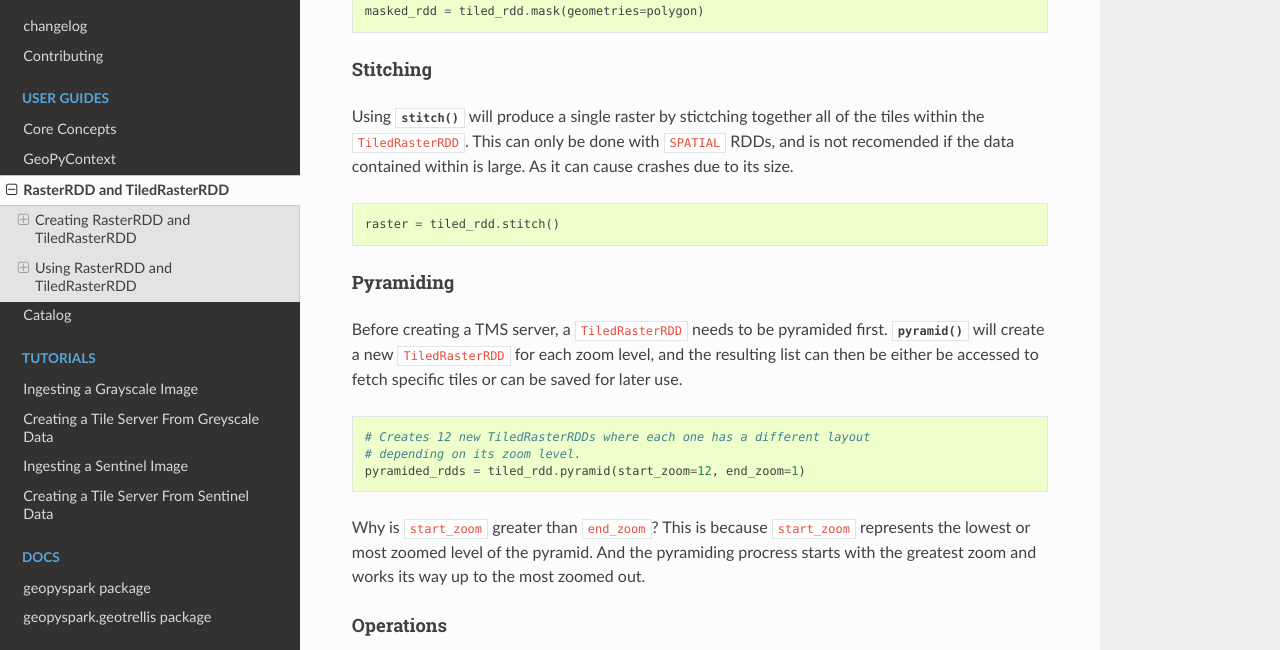
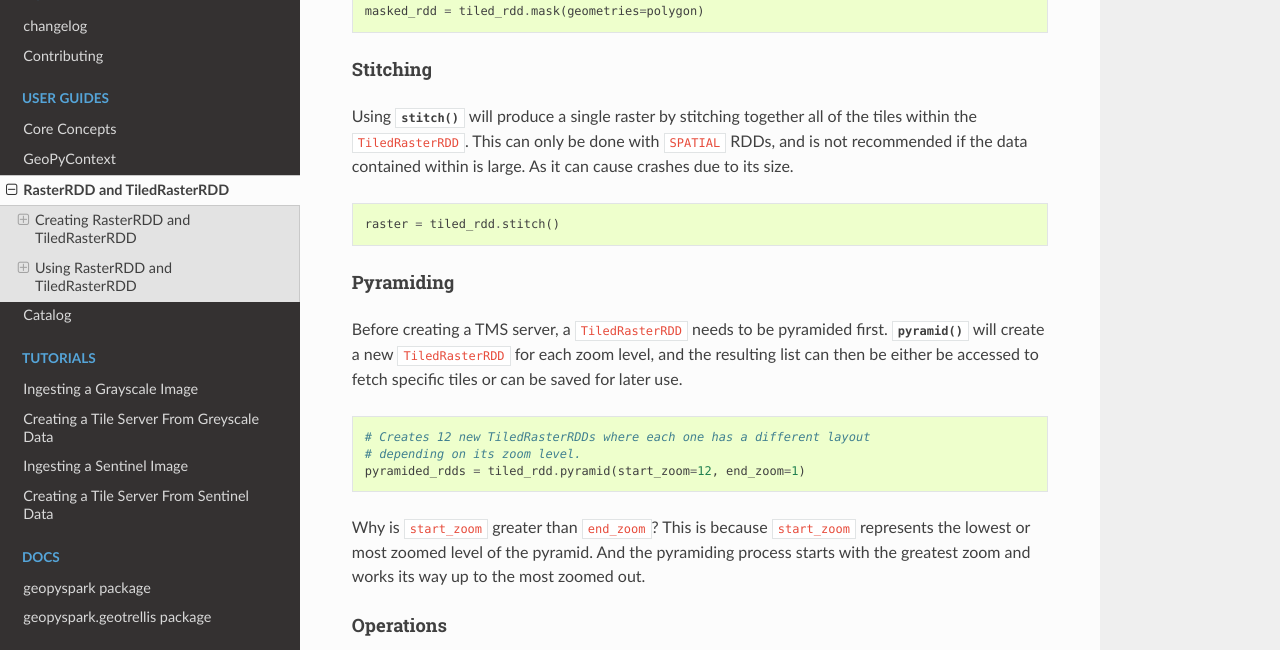
Before and after one commit to locationtech-labs/geopyspark, a Sphinx documentation site: the page built from docs/guides/rdd.rst, in a window 1280 px wide and 900 px high, scrolled down 8473 px. Shown: the part 151-801 px from the top of the window. Built offline with Sphinx 7.4.7 and the Read the Docs theme 2.0.0, drawn with Linux system fonts in a browser that asks for light colours; some of the changed text lies outside the part shown.

Commit message:
Fixed spelling mistakes

```diff
--- a/docs/guides/geopycontext.rst
+++ b/docs/guides/geopycontext.rst
@@ -12,15 +12,15 @@
 such a way so they can be serialized/deserialzed. ``GeoPyContext`` makes this a
 little easier by providing methods that will prepare the data before it is
 sent over. This is why a ``GeoPyContext`` instance is needed for almost all
-functions and class consturctors.
+functions and class constructors.
 
 
 Initializing GeoPyContext
 --------------------------
 
-Initializing ``GeoPyContext`` cabe be done through two different methods:
+Initializing ``GeoPyContext`` can be done through two different methods:
 either by giving it an exisiting ``SparkContext`` or by passing in the
-arguements used to construct a ``SparkContext``.
+arguments used to construct a ``SparkContext``.
 
 .. code:: python
 
--- a/docs/guides/rdd.rst
+++ b/docs/guides/rdd.rst
@@ -172,7 +172,7 @@
 The final way to create ``TiledRasterRDD`` is by calculating the Euclidean of
 a Shapely geometry. :meth:`~geopyspark.geotrellis.rdd.TiledRasterRDd.euclidean_distance`
 is the class method which does this. While you can use any geometry to perform
-Euclidean distance, it is reccomended **not** to use Polygons if they cover
+Euclidean distance, it is recommended **not** to use Polygons if they cover
 many cells of the resulting raster. As this can impact performance in a
 negative way.
 
@@ -345,7 +345,7 @@
 each ``Tile`` is referenced by a key, and if there's overlap than there could
 be duplicate keys.
 
-Therefore, it is recomended to use ``tile_to_layout`` to ensure there is no
+Therefore, it is recommended to use ``tile_to_layout`` to ensure there is no
 duplication.
 
 .. code:: python
@@ -418,6 +418,7 @@
       pyproj.Proj(init='epsg:3857'))
 
   reprojected_polygon = transform(project, geom)
+
 
 .. _reproject_meth:
 
@@ -515,9 +516,9 @@
 ^^^^^^^^^^
 
 Using :meth:`~geopyspark.geotrellis.rdd.TiledRasterRDD.stitch` will produce
-a single raster by stictching together all of the tiles within the
+a single raster by stitching together all of the tiles within the
 ``TiledRasterRDD``. This can only be done with ``SPATIAL`` RDDs, and is not
-recomended if the data contained within is large. As it can cause crashes due
+recommended if the data contained within is large. As it can cause crashes due
 to its size.
 
 .. code:: python
@@ -541,7 +542,7 @@
 
 Why is ``start_zoom`` greater than ``end_zoom``? This is because ``start_zoom``
 represents the lowest or most zoomed level of the pyramid. And the pyramiding
-procress starts with the greatest zoom and works its way up to the most zoomed
+process starts with the greatest zoom and works its way up to the most zoomed
 out.
 
 
```
Also changed, not shown: other parts of docs/guides/rdd.rst (+6 -6 lines).
